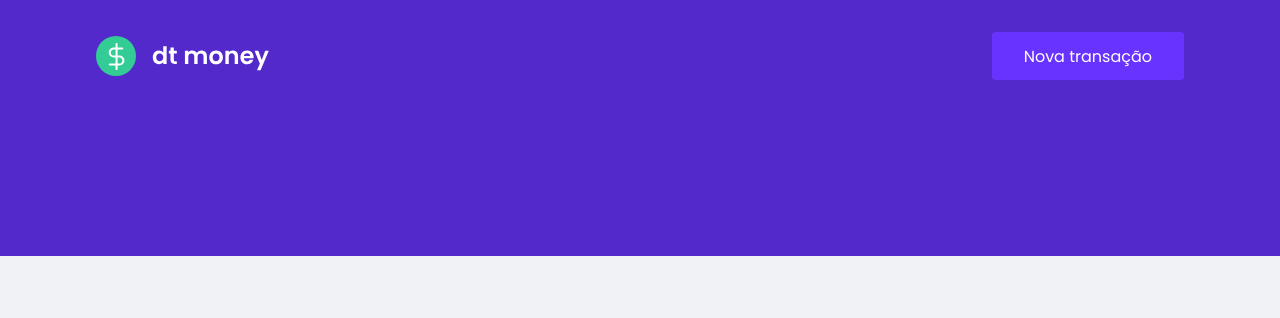
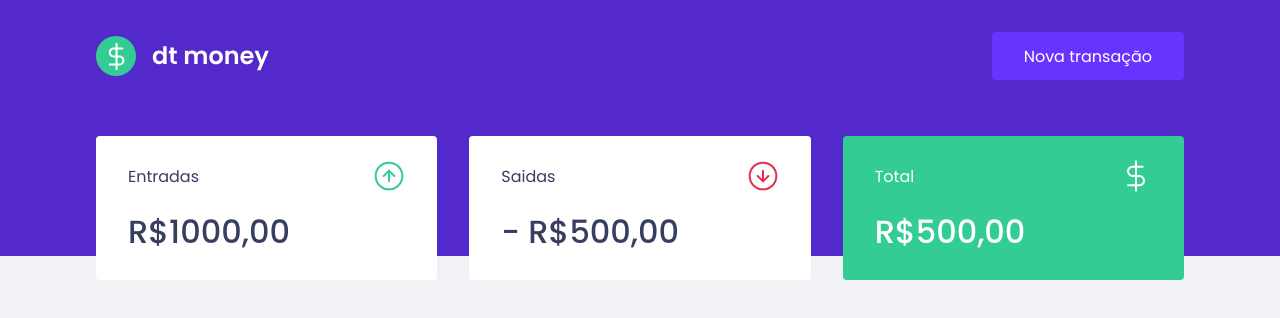
Before and after one commit to lhfam97/Ignite-dtmoney, a React (Create React App) app: page / in a window 1280 px wide. Shown: the top 318 px of the page. Built offline with nearby package versions, Linux system fonts and the light colour scheme.

Commit message:
Adicao do componente Summary

```diff
--- a/public/index.html
+++ b/public/index.html
@@ -8,7 +8,7 @@
     <link rel="shortcut icon" href="favicon.png" type="image/png" />
 
     <link
-      href="https://fonts.googleapis.com/css2?family=Poppins:wght@400;600&display=swap"
+      href="https://fonts.googleapis.com/css2?family=Poppins:wght@400;500;600&display=swap"
       rel="stylesheet"
     />
     <title>dtmoney</title>
--- a/src/App.tsx
+++ b/src/App.tsx
@@ -1,16 +1,16 @@
 import "./App.css";
-import styled from "styled-components";
+
 import { Header } from "./components/Header";
+import { Dashboard } from "./components/Dashboard";
 import { GlobalStyle } from "./styles/global";
-// const Title = styled.h1`
-//   font-size: 64px;
-//   color: #8257e6;
-// `;
+
+
 
 export function App() {
   return (
     <>
       <Header />
+      <Dashboard/>
       <GlobalStyle />
     </>
   );
--- /dev/null
+++ b/src/components/Dashboard/index.tsx
@@ -0,0 +1,10 @@
+import {Summary} from '../Summary';
+
+import { Container } from './styles';
+
+export function Dashboard(){
+  return(<Container>
+      <Summary/>
+    </Container>
+    )
+}
--- /dev/null
+++ b/src/components/Dashboard/styles.ts
@@ -0,0 +1,7 @@
+import styled from 'styled-components';
+
+export const Container = styled.main`
+  max-width:1120px;
+  margin: 0 auto;
+  padding: 2.5rem 1rem;
+`;
--- /dev/null
+++ b/src/components/Summary/index.tsx
@@ -0,0 +1,34 @@
+import { Container } from './styles'
+import incomeImg from '../../assets/income.svg';
+import outcomeImg from '../../assets/outcome.svg';
+import totalImg from '../../assets/total.svg';
+
+export function Summary(){
+  return(
+  <Container>
+    <div>
+      <header>
+        <p>Entradas</p>
+        <img src={incomeImg} alt="Entradas"/>
+      </header>
+      <strong>R$1000,00</strong>
+    </div>
+
+    <div>
+      <header>
+        <p>Saidas</p>
+        <img src={outcomeImg} alt="Saidas"/>
+      </header>
+      <strong>- R$500,00</strong>
+    </div>
+
+    <div className="highlight-background">
+      <header>
+        <p>Total</p>
+        <img src={totalImg} alt="Total"/>
+      </header>
+      <strong>R$500,00</strong>
+    </div>
+  </Container>
+  )
+}
--- /dev/null
+++ b/src/components/Summary/styles.ts
@@ -0,0 +1,33 @@
+import styled from 'styled-components';
+
+export const Container = styled.div`
+  display:grid;
+  grid-template-columns: repeat(3, 1fr);
+  gap: 2rem;
+  margin-top: -10rem;
+
+  div{
+    background: var(--shape);
+    padding: 1.5rem 2rem;
+    border-radius: 0.25rem;
+    color: var(--text-title);
+
+    header{
+      display:flex;
+      align-items: center;
+      justify-content: space-between;
+    }
+
+    strong {
+      display: block;
+      margin-top: 1rem;
+      font-size: 2rem;
+      font-weight: 500;
+      line-height: 3rem;
+    }
+    &.highlight-background {
+      background: var(--green);
+      color:#FFF;
+    }
+  }
+`;
--- a/src/styles/global.ts
+++ b/src/styles/global.ts
@@ -5,6 +5,7 @@
   /* --background: #f0f2f5; */
   --red: #E52E4D;
   --blue:#5429CC;
+  --green: #33CC95;
 
   --blue-light: #6933FF;
 
```
